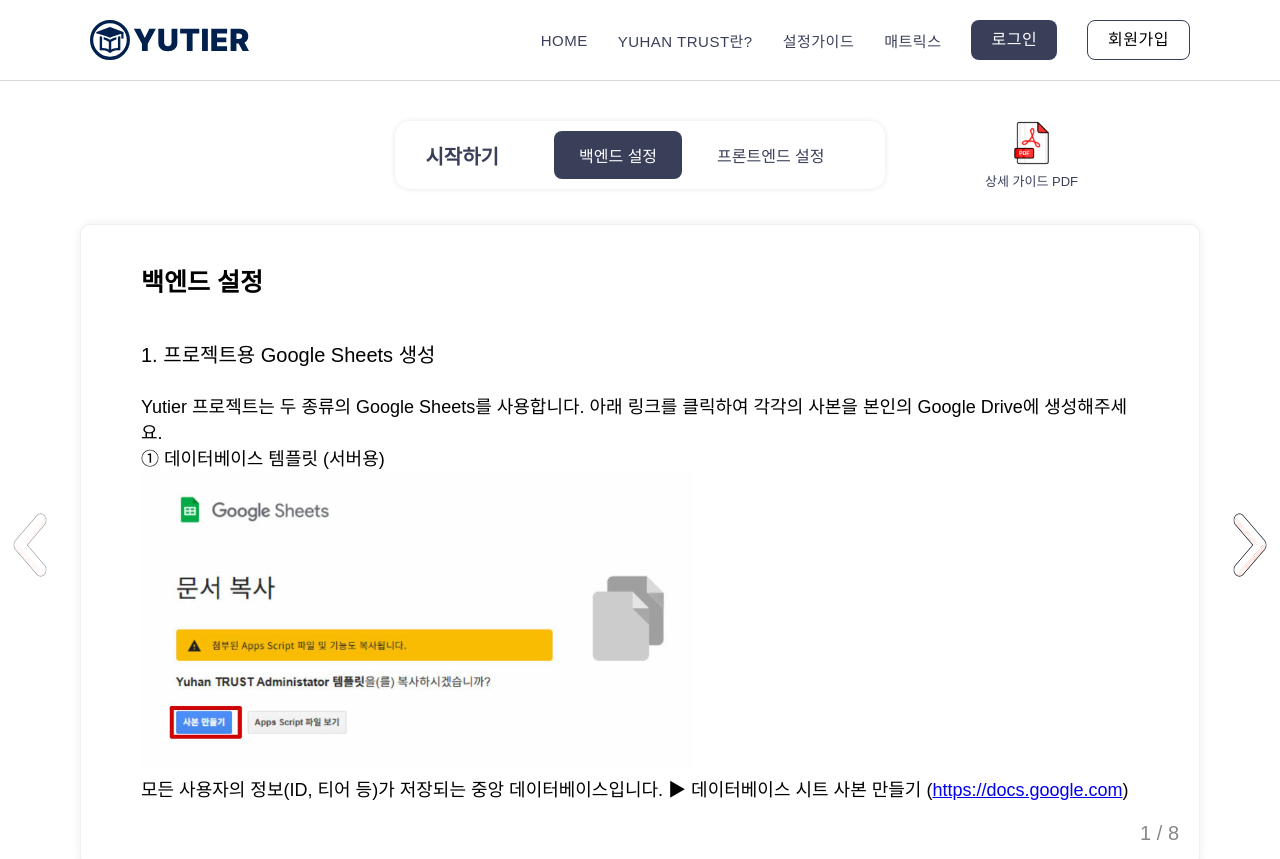
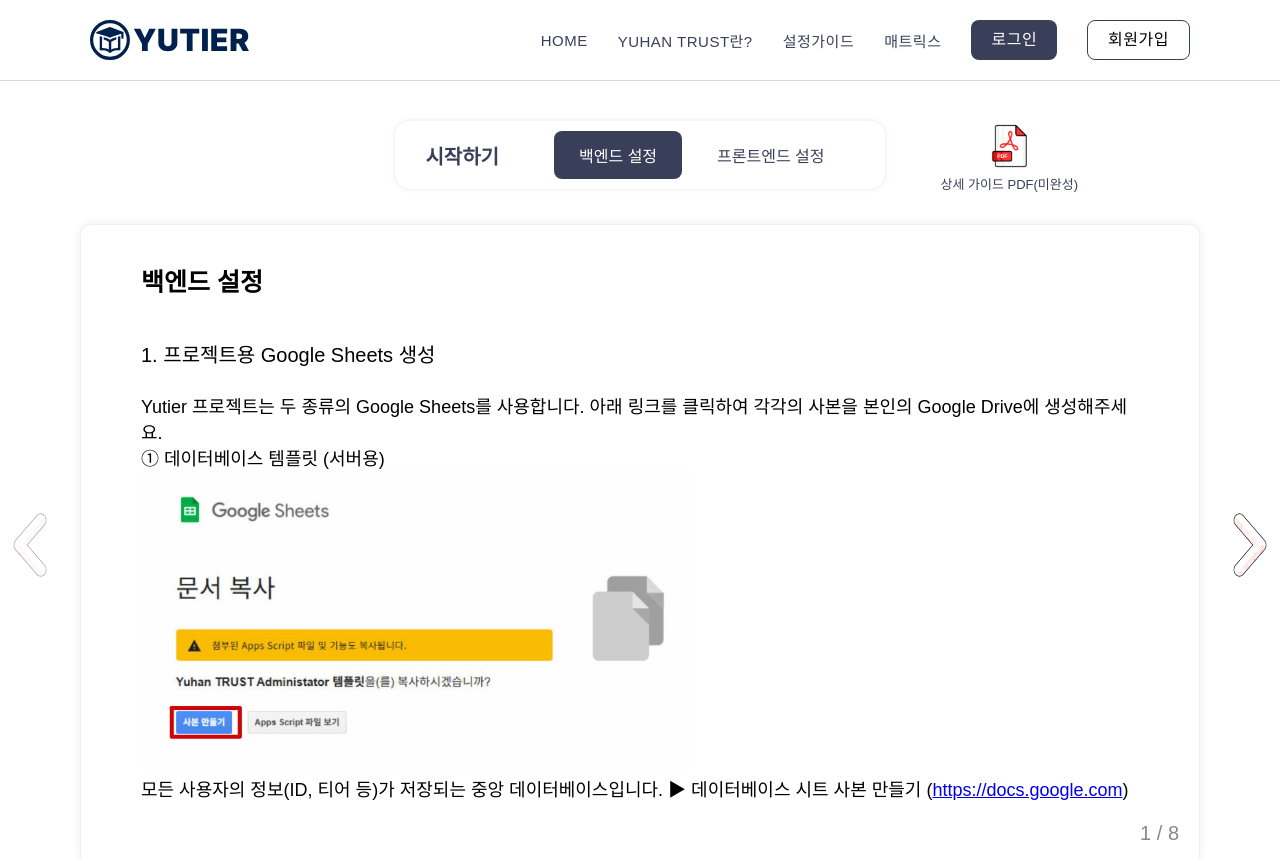
Before and after one commit to youjiyeon12/Yutier, a React (Vite) app: page /guide in a window 1280 px wide. Shown: the top 859 px of the page. Built offline with nearby package versions, Linux system fonts and the light colour scheme; a web font is replaced by a local one.

Commit message:
Yutier 프로젝트 완성

```diff
--- a/src/pages/home/Guide.jsx
+++ b/src/pages/home/Guide.jsx
@@ -205,9 +205,9 @@
       </div>
 
       {/*  PDF 다운로드----------------------------------------------  */}
-        <a href="/유티어(Yutier) 프로젝트 상세 배포 가이드.hwpx" download className={dmc.pdfDownloadLink}>
+        <a /*href="/유티어(Yutier) 프로젝트 상세 배포 가이드.hwpx"*/ download className={dmc.pdfDownloadLink}>
           <img src="/sheet.png" alt="PDF Download" className={dmc.pdfIconOnly} />
-          <span className={dmc.pdfIconLabel}>상세 가이드 PDF</span>
+          <span className={dmc.pdfIconLabel}>상세 가이드 PDF(미완성)</span>
         </a>
 
       </div>
--- a/src/pages/home/styles/guide.module.css
+++ b/src/pages/home/styles/guide.module.css
@@ -161,7 +161,7 @@
 /*  PDF 다운로드 링크*/
 .pdfDownloadLink {
   position: absolute;
-  top: 50%;
+  top: 55%;
   transform: translateY(-50%);
   right: 15%;
   /* (기존 스타일 유지) */
```
Also changed, not shown: 1 other file (tests, documents, lock files or other folders).
